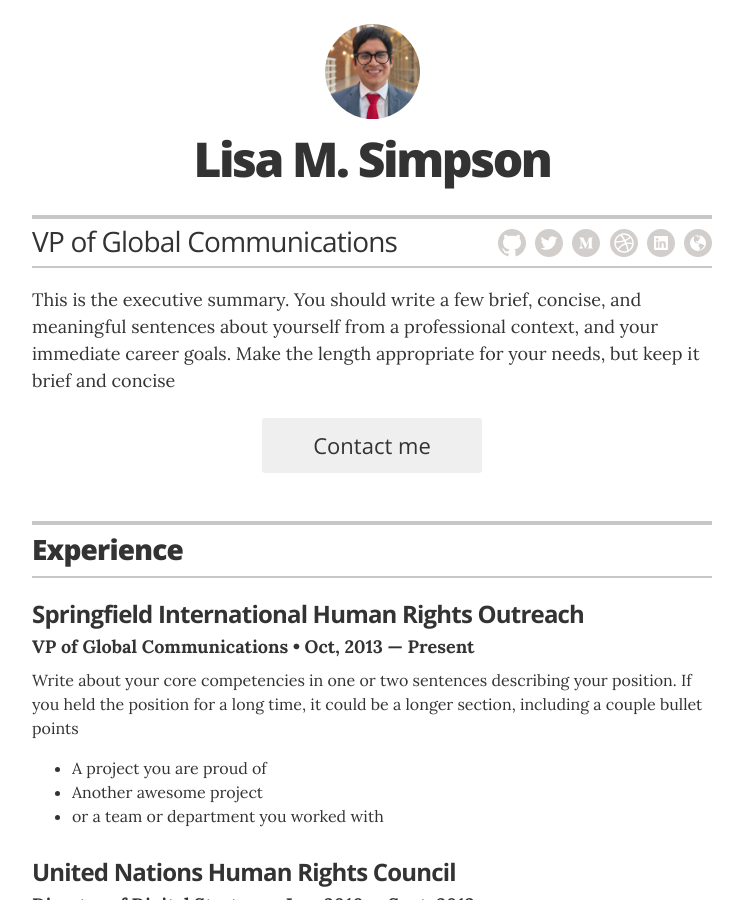
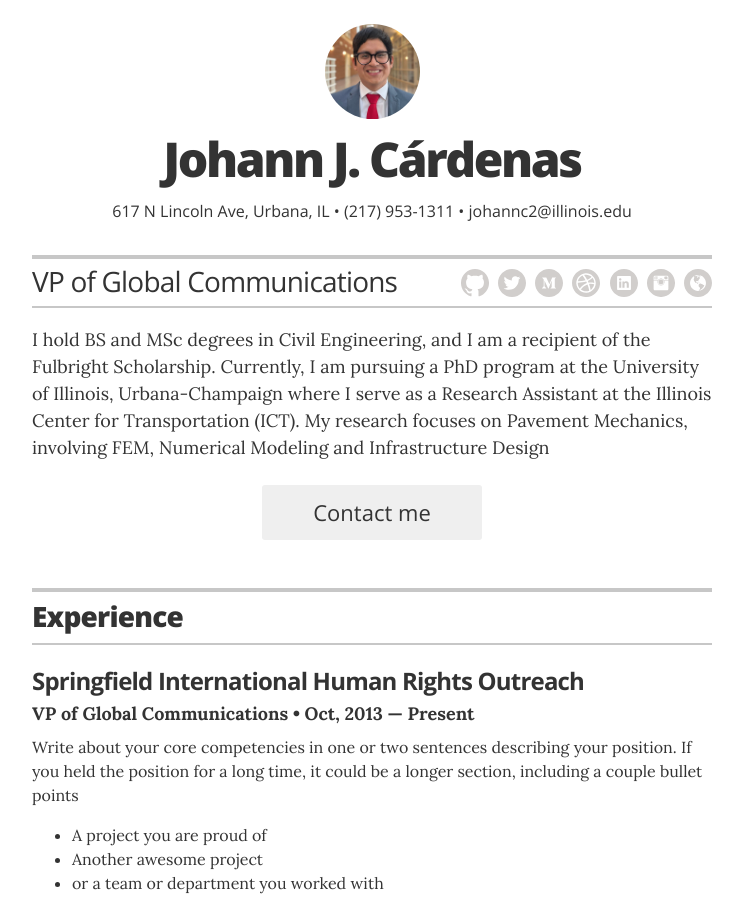
Before and after one commit to Johann-Cardenas/Johann-Cardenas.github.io, a Jekyll site: the page built from index.html, in a window 1280 px wide and 900 px high. Shown: the whole window, without its empty margins (268-1011 px from the left). Built offline with Jekyll 4.4.1, drawn with Linux system fonts in a browser that asks for light colours.

Commit message:
Basic_Info

```diff
--- a/_config.yml
+++ b/_config.yml
@@ -10,20 +10,20 @@ sass:
 
 # Resume settings
 resume_avatar:                  "true"
-resume_name:                    "Lisa M. Simpson"
+resume_name:                    "Johann J. Cárdenas"
 resume_title:                   "VP of Global Communications"
 
 # used for the contact button in _layouts/resume.html
-resume_contact_email:           "lisasimpson@youremailaddress.com"
+resume_contact_email:           "johannc2@illinois.edu"
 
 # the next two items are used for schema itemprops in _layouts/resume.html
-resume_contact_telephone:       "555-7334"
-resume_contact_address:         "742 Evergreen Terrace, Springfield"
+resume_contact_telephone:       "(217) 953-1311"
+resume_contact_address:         "617 N Lincoln Ave, Urbana, IL"
 
-resume_header_contact_info:     "742 Evergreen Terrace, Springfield • 555-7334 • lisasimpson@youremailaddress.com"
-display_header_contact_info:    "false"
+resume_header_contact_info:     "617 N Lincoln Ave, Urbana, IL • (217) 953-1311 • johannc2@illinois.edu"
+display_header_contact_info:    "true"
 
-resume_header_intro: "<p>This is the executive summary. You should write a few brief, concise, and meaningful sentences about yourself from a professional context, and your immediate career goals. Make the length appropriate for your needs, but keep it brief and concise</p>"
+resume_header_intro: "<p>I hold BS and MSc degrees in Civil Engineering, and I am a recipient of the Fulbright Scholarship. Currently, I am pursuing a PhD program at the University of Illinois, Urbana-Champaign where I serve as a Research Assistant at the Illinois Center for Transportation (ICT). My research focuses on Pavement Mechanics, involving FEM, Numerical Modeling and Infrastructure Design</p>"
 
 # use "yes" to display the email contact button,
 # "no" to display an "I'm not looking for work" message,
@@ -45,14 +45,14 @@ resume_section_associations:    true
 # Resume social links
 # uncomment the options you wish to display, and add your own URL
 resume_social_links:
-  resume_github_url:            "https://github.com/jglovier/resume-template"
-  resume_twitter_url:           "http://twitter.com/jglovier"
+  resume_github_url:            "https://github.com/Johann-Cardenas"
+  resume_twitter_url:           "https://twitter.com/Transporter_PE"
   resume_dribbble_url:          "https://dribbble.com/jag"
   # resume_facebook_url:          "insert Facebook URL here"
-  resume_linkedin_url:          "https://www.linkedin.com/in/joelglovier"
-  # resume_instagram_url:         "insert your Instagram URL here"
-  resume_website_url:           "http://joelglovier.com"
-  resume_medium_url:            "https://medium.com/@jglovier"
+  resume_linkedin_url:          "https://www.linkedin.com/in/johanncardenas/"
+  resume_instagram_url:         "https://www.instagram.com/johann_cardenas/?hl=en"
+  resume_website_url:           "https://johann-cardenas.github.io/"
+  resume_medium_url:            "https://medium.com/@johann.cardenash"
 resume_print_social_links:      true
 
 # Design settings
```
